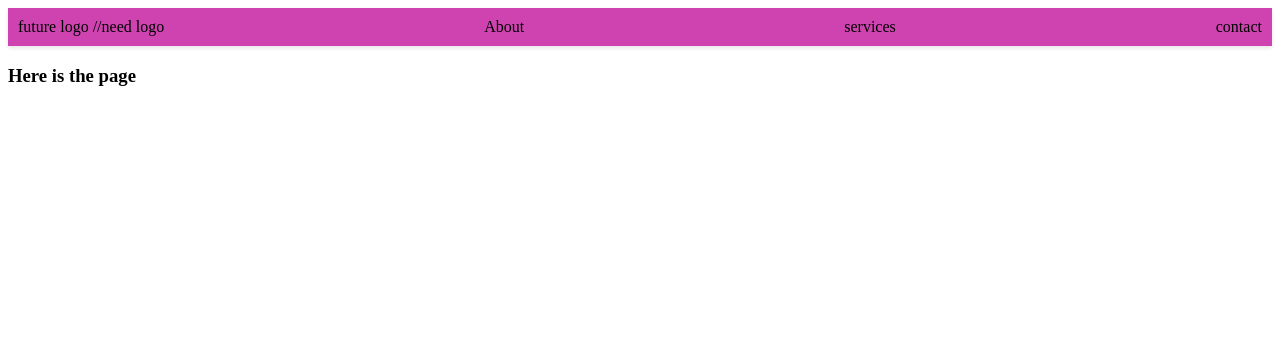
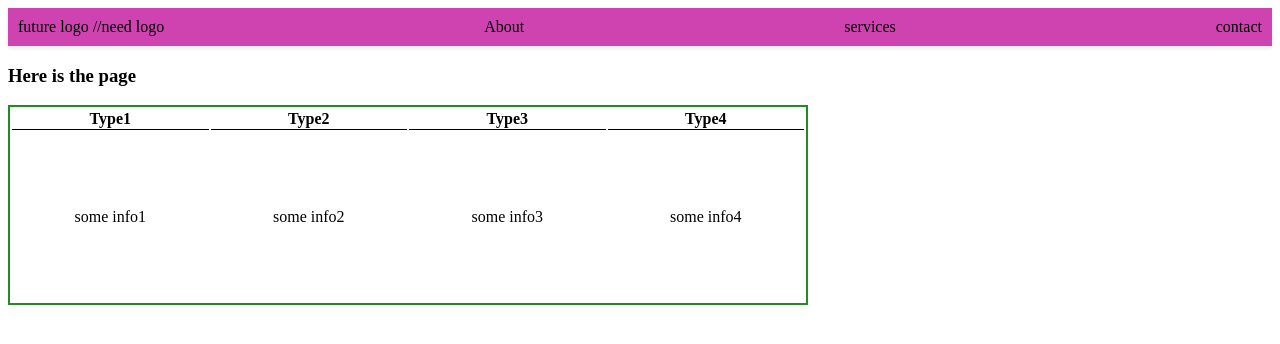
Before and after one commit to yerbol021/cleaning, a React (Create React App) app in the folder cleanapp/: page / in a window 1280 px wide. Shown: the top 344 px of the page. Built offline with nearby package versions, Linux system fonts and the light colour scheme.

Commit message:
Added the table

```diff
--- /dev/null
+++ b/cleanapp/src/App.css
@@ -0,0 +1,21 @@
+.App {
+	width: 100%;
+	height: 100vh;
+	display: flex;
+	justify-content: center;
+	align-items: center;
+}
+
+table {
+	border: 2px solid forestgreen;
+	width: 800px;
+	height: 200px;
+}
+
+th {
+	border-bottom: 1px solid black;
+}
+
+td {
+	text-align: center;
+}
--- a/cleanapp/src/App.jsx
+++ b/cleanapp/src/App.jsx
@@ -1,5 +1,6 @@
 import React from "react";
 import TopNavBar from "./components/TopNavBar";
+import "./App.css";
 
 const App = () => {
   return (
@@ -7,6 +8,24 @@ const App = () => {
       <TopNavBar />
       <div className="content">
         <h3>Here is the page</h3>
+        <table>
+          <thead>
+            <tr>
+              <th>Type1</th>
+              <th>Type2</th>
+              <th>Type3</th>
+              <th>Type4</th>
+            </tr>
+          </thead>
+          <tbody>
+            <tr>
+              <td>some info1</td>
+              <td>some info2</td>
+              <td>some info3</td>
+              <td>some info4</td>
+            </tr>
+          </tbody>
+        </table>
       </div>
     </div>
   );
```
